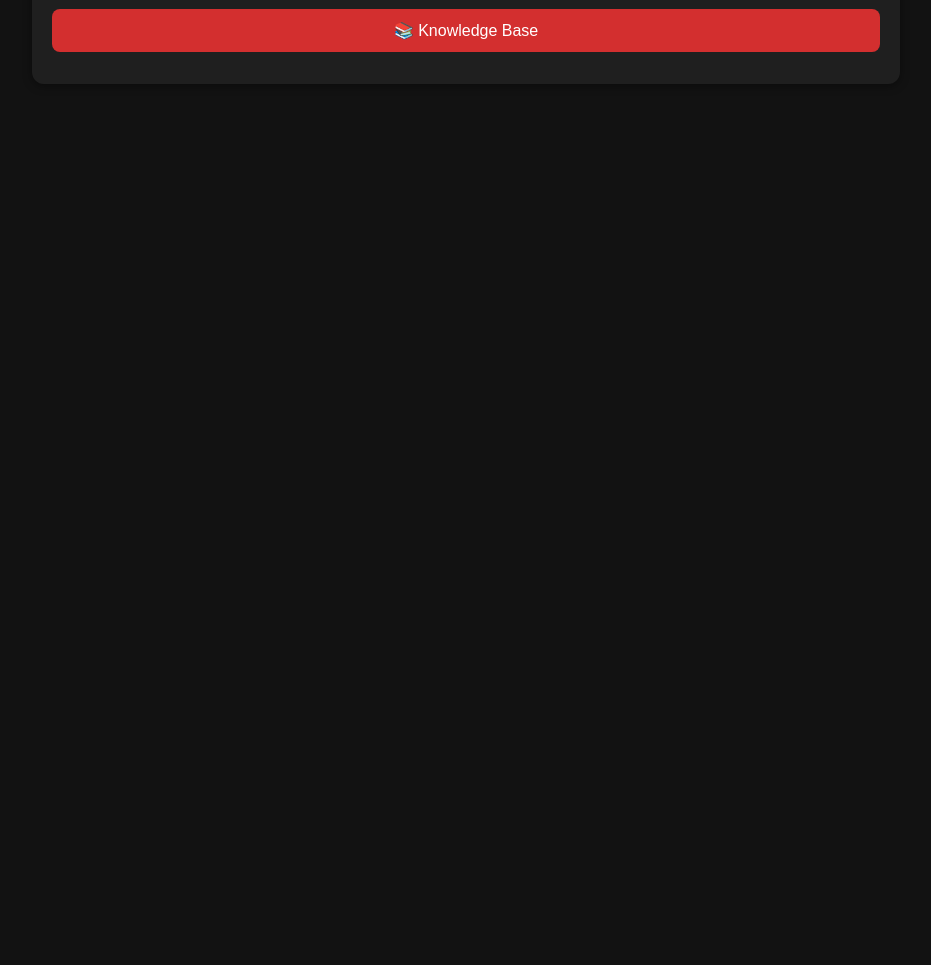
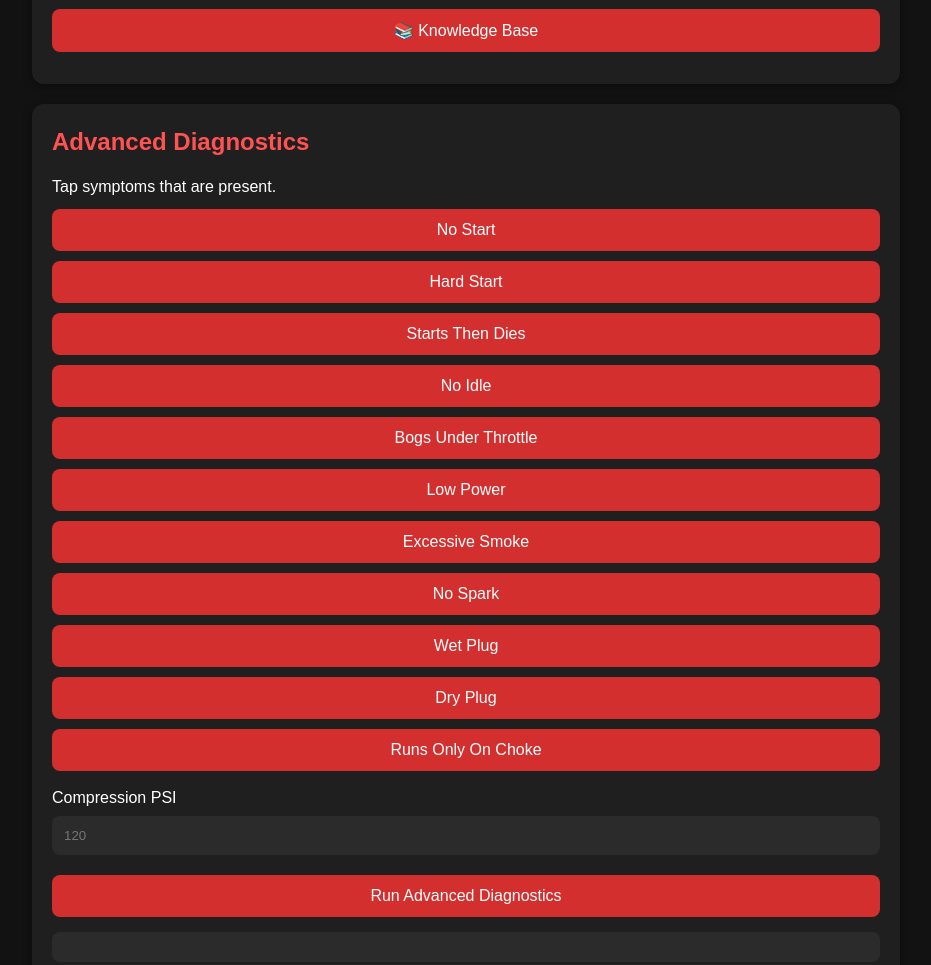
Before and after one commit to heavyproclean-droid/2stroke-tech-assistant, a plain HTML site: page index.html in a window 1280 px wide. Shown: the part 500-1465 px from the top of the page, without its empty margins (174-1105 px from the left). Before the commit the page ends 800 px from the top, so only its background shows below. Drawn offline with Linux system fonts and the light colour scheme.

Commit message:
Refactor advanced diagnostics symptom selection
Updated advanced diagnostics section to use buttons instead of checkboxes for symptom selection.

```diff
--- a/index.html
+++ b/index.html
@@ -174,76 +174,84 @@
 
     <!-- ADVANCED DIAGNOSTICS -->
 
-    <div id="advancedView" class="view hidden">
 
-  <section class="card">
+
+    <label><section class="card">
 
   <h2>Advanced Diagnostics</h2>
 
   <p>
-      Select every symptom that applies.
+    Tap symptoms that are present.
   </p>
 
-    <div id="advancedSymptoms">
+  <div id="symptomTiles" class="symptom-grid">
 
-      <label>
-        <input type="checkbox" id="noStart">
+    <button class="symptom-tile" data-symptom="noStart">
       No Start
-      </label>
+    </button>
 
-      <label>
-        <input type="checkbox" id="hardStart">
+    <button class="symptom-tile" data-symptom="hardStart">
       Hard Start
-      </label>
+    </button>
 
-      <label>
-        <input type="checkbox" id="startsThenDies">
+    <button class="symptom-tile" data-symptom="startsThenDies">
       Starts Then Dies
-      </label>
+    </button>
 
-      <label>
-        <input type="checkbox" id="noIdle">
+    <button class="symptom-tile" data-symptom="noIdle">
       No Idle
-      </label>
+    </button>
 
-      <label>
-        <input type="checkbox" id="bogUnderThrottle">
+    <button class="symptom-tile" data-symptom="bogUnderThrottle">
       Bogs Under Throttle
-      </label>
+    </button>
 
-      <label>
-        <input type="checkbox" id="lowPower">
+    <button class="symptom-tile" data-symptom="lowPower">
       Low Power
-      </label>
+    </button>
 
-      <label>
-        <input type="checkbox" id="excessiveSmoke">
+    <button class="symptom-tile" data-symptom="excessiveSmoke">
       Excessive Smoke
-      </label>
+    </button>
 
-      <label>
-        <input type="checkbox" id="noSpark">
+    <button class="symptom-tile" data-symptom="noSpark">
       No Spark
-      </label>
+    </button>
 
-      <label>
-        <input type="checkbox" id="wetPlug">
+    <button class="symptom-tile" data-symptom="wetPlug">
       Wet Plug
-      </label>
+    </button>
 
-      <label>
-        <input type="checkbox" id="dryPlug">
+    <button class="symptom-tile" data-symptom="dryPlug">
       Dry Plug
-      </label>
+    </button>
 
-      <label>
-        <input type="checkbox" id="runsOnlyOnChoke">
+    <button class="symptom-tile" data-symptom="runsOnlyOnChoke">
       Runs Only On Choke
-      </label>
+    </button>
 
   </div>
 
-    <label>
+  <label for="compressionInput">
+    Compression PSI
+  </label>
+
+  <input
+    id="compressionInput"
+    type="number"
+    placeholder="120">
+
+  <button
+    id="runAdvancedDiagnosis"
+    type="button">
+
+    Run Advanced Diagnostics
+
+  </button>
+
+  <div id="advancedResults"></div>
+
+</section>
       Compression PSI
     </label>
 
```
Lines whose indentation alone changed are shown as unchanged.
